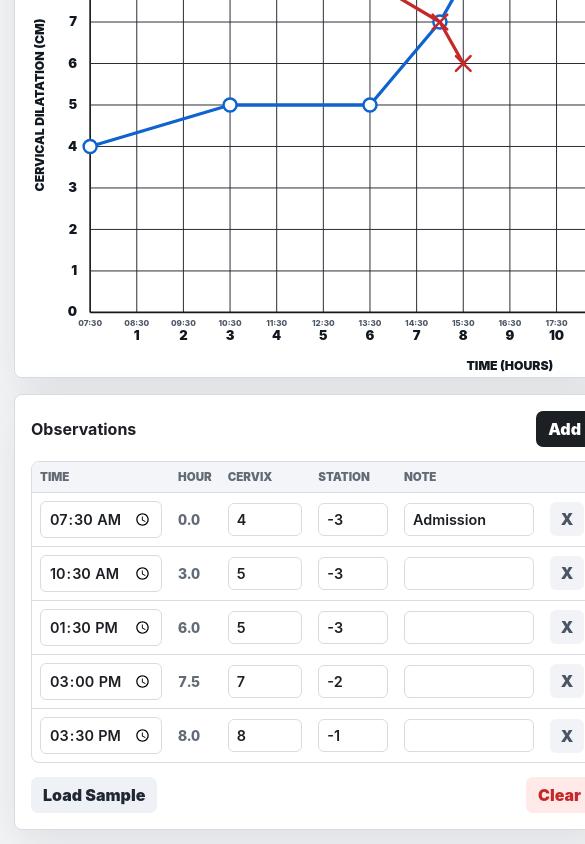
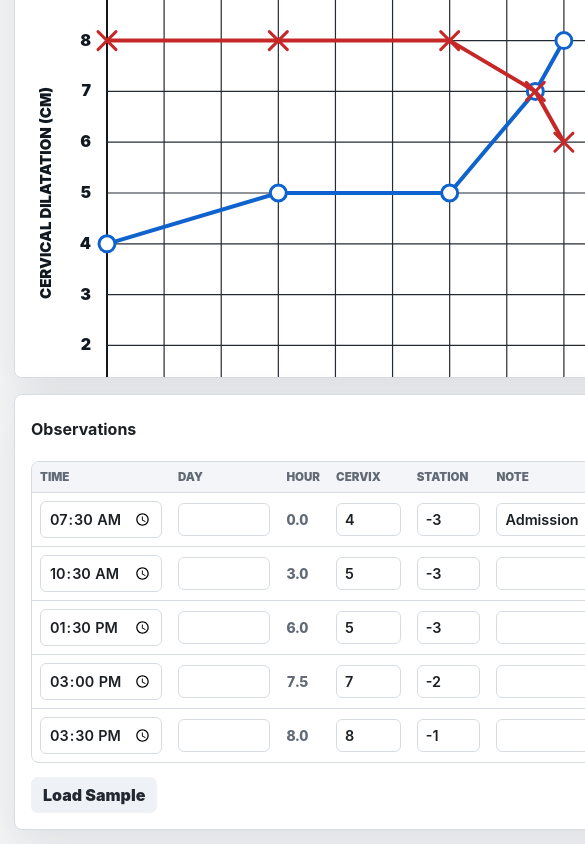
Before and after one commit to micahnut/friedmans-curve, a React (Vite) app: page / in a window 390 px wide. Shown: the part 1221-2065 px from the top of the page, 585 px wide, since content can reach past the window. Built offline with nearby package versions, Linux system fonts and the light colour scheme.

Commit message:
fix date range add day 0 and day 1

```diff
--- a/src/App.jsx
+++ b/src/App.jsx
@@ -28,6 +28,7 @@ function createObservation(values = {}) {
   return {
     id: values.id || makeId(),
     time: values.time || "",
+    dayOffset: values.dayOffset ?? "",
     dilation: values.dilation ?? "",
     station: values.station ?? "",
     note: values.note || ""
@@ -81,14 +82,25 @@ function minutesFromTime(value) {
   return hours * 60 + minutes;
 }
 
-function hourFromStart(time, startTime) {
+function hourFromStart(time, startTime, dayOffset = "") {
   const start = minutesFromTime(startTime);
   let current = minutesFromTime(time);
 
   if (start === null || current === null) return null;
+  const day = numberOrNull(dayOffset);
+
+  if (day !== null) {
+    return (current - start) / 60 + Math.max(0, day) * 24;
+  }
+
   if (current < start) current += 24 * 60;
 
   return (current - start) / 60;
+}
+
+function dayOffsetFromStartHour(hour, startTime) {
+  const start = minutesFromTime(startTime) ?? 0;
+  return Math.floor((start + hour * 60) / (24 * 60));
 }
 
 function timeFromStart(hour, startTime) {
@@ -111,11 +123,11 @@ function clamp(value, min, max) {
 }
 
 function pointStatus(observation, startTime) {
-  const hour = hourFromStart(observation.time, startTime);
+  const hour = hourFromStart(observation.time, startTime, observation.dayOffset);
   const dilation = numberOrNull(observation.dilation);
   const station = numberOrNull(observation.station);
 
-  const validTime = hour !== null && hour >= 0 && hour <= 18;
+  const validTime = hour !== null && hour >= 0;
   const validDilation = dilation === null || (dilation >= 0 && dilation <= 10);
   const validStation = station === null || (station >= -5 && station <= 5);
 
@@ -124,24 +136,37 @@ function pointStatus(observation, startTime) {
 
 function sortedObservations(observations, startTime) {
   return [...observations].sort((a, b) => {
-    const hourA = hourFromStart(a.time, startTime);
-    const hourB = hourFromStart(b.time, startTime);
+    const hourA = hourFromStart(a.time, startTime, a.dayOffset);
+    const hourB = hourFromStart(b.time, startTime, b.dayOffset);
     return (hourA ?? 99) - (hourB ?? 99);
   });
 }
 
 function buildSvgData(patient, observations) {
-  const width = 1200;
+  const baseWidth = 1200;
   const height = 850;
+  const left = 92;
+  const top = 226;
+  const bottom = 734;
+  const hourWidth = 57;
+  const maxObservationHour = Math.max(
+    18,
+    ...observations.map((observation) => {
+      const hour = hourFromStart(observation.time, patient.startTime, observation.dayOffset);
+      return hour !== null && hour >= 0 ? Math.ceil(hour) : 0;
+    })
+  );
+  const maxHour = Math.max(18, maxObservationHour);
+  const width = Math.max(baseWidth, left + maxHour * hourWidth + 80);
   const grid = {
-    left: 92,
-    top: 226,
-    right: 1120,
-    bottom: 734
+    left,
+    top,
+    right: width - 80,
+    bottom
   };
   const gridWidth = grid.right - grid.left;
   const gridHeight = grid.bottom - grid.top;
-  const xForHour = (hour) => grid.left + (clamp(hour, 0, 18) / 18) * gridWidth;
+  const xForHour = (hour) => grid.left + (clamp(hour, 0, maxHour) / maxHour) * gridWidth;
   const yForDilation = (dilation) => grid.bottom - (clamp(dilation, 0, 10) / 10) * gridHeight;
   const yForStation = (station) => grid.top + ((clamp(station, -5, 5) + 5) / 10) * gridHeight;
   const dilationPoints = [];
@@ -192,6 +217,7 @@ function buildSvgData(patient, observations) {
     xForHour,
     yForDilation,
     timeFromHour: (hour) => timeFromStart(hour, patient.startTime),
+    maxHour,
     dilationPoints,
     stationPoints,
     notes,
@@ -275,6 +301,7 @@ function Chart({ patient, observations, chartRef }) {
   const diagnosisLines = wrapText(diagnosisText, patient.residentName ? 102 : 132);
   const hasFooter = Boolean(patient.finalDiagnosis || patient.residentName);
   const gridCenterY = (grid.top + grid.bottom) / 2;
+  const stationLabelX = grid.right + 54;
   const legendY = 124 + (maxHeaderLines - 1) * headerLineHeight;
   const timeLabelY = grid.bottom + 70;
   const diagnosisY = grid.bottom + 90;
@@ -290,6 +317,7 @@ function Chart({ patient, observations, chartRef }) {
       aria-label="Generated Friedman's curve"
       viewBox={`0 0 ${width} ${height}`}
       xmlns="http://www.w3.org/2000/svg"
+      style={{ minWidth: `${width}px`, aspectRatio: `${width} / ${height}` }}
     >
       <rect width={width} height={height} fill="#ffffff" />
       <text x={width / 2} y="42" textAnchor="middle" fontSize="27" fontWeight="900" fill="#111820">
@@ -320,9 +348,9 @@ function Chart({ patient, observations, chartRef }) {
         );
       })}
 
-      {Array.from({ length: 19 }, (_, hour) => {
+      {Array.from({ length: data.maxHour + 1 }, (_, hour) => {
         const x = data.xForHour(hour);
-        const isEdge = hour === 0 || hour === 18;
+        const isEdge = hour === 0 || hour === data.maxHour;
 
         return (
           <g key={`hour-${hour}`}>
@@ -374,7 +402,7 @@ function Chart({ patient, observations, chartRef }) {
       <text x="36" y={gridCenterY} fontSize="15" fontWeight="900" fill="#111820" textAnchor="middle" transform={`rotate(-90 36 ${gridCenterY})`}>
         CERVICAL DILATATION (CM)
       </text>
-      <text x="1164" y={gridCenterY} fontSize="15" fontWeight="900" fill="#111820" textAnchor="middle" transform={`rotate(90 1164 ${gridCenterY})`}>
+      <text x={stationLabelX} y={gridCenterY} fontSize="15" fontWeight="900" fill="#111820" textAnchor="middle" transform={`rotate(90 ${stationLabelX} ${gridCenterY})`}>
         STATION
       </text>
       <text x={(grid.left + grid.right) / 2} y={timeLabelY} textAnchor="middle" fontSize="15" fontWeight="900" fill="#111820">
@@ -551,12 +579,14 @@ export default function App() {
     setState((current) => {
       const sorted = sortedObservations(current.observations, current.patient.startTime);
       const last = sorted.at(-1);
-      const lastHour = last ? hourFromStart(last.time, current.patient.startTime) : null;
-      const nextTime = lastHour === null ? current.patient.startTime : timeFromStart(lastHour + 1, current.patient.startTime);
+      const lastHour = last ? hourFromStart(last.time, current.patient.startTime, last.dayOffset) : null;
+      const nextHour = lastHour === null ? 0 : lastHour + 1;
+      const nextTime = timeFromStart(nextHour, current.patient.startTime);
+      const nextDayOffset = dayOffsetFromStartHour(nextHour, current.patient.startTime);
 
       return {
         ...current,
-        observations: [...current.observations, createObservation({ time: nextTime })]
+        observations: [...current.observations, createObservation({ time: nextTime, dayOffset: nextDayOffset ? String(nextDayOffset) : "" })]
       };
     });
   };
@@ -598,9 +628,10 @@ export default function App() {
     const url = URL.createObjectURL(svgBlob);
 
     image.onload = () => {
+      const viewBox = chartRef.current.viewBox.baseVal;
       const canvas = document.createElement("canvas");
-      canvas.width = 2400;
-      canvas.height = 1700;
+      canvas.width = viewBox.width * 2;
+      canvas.height = viewBox.height * 2;
 
       const context = canvas.getContext("2d");
       context.fillStyle = "#ffffff";
@@ -724,6 +755,7 @@ export default function App() {
               <thead>
                 <tr>
                   <th scope="col">Time</th>
+                  <th scope="col">Day</th>
                   <th scope="col">Hour</th>
                   <th scope="col">Cervix</th>
                   <th scope="col">Station</th>
@@ -740,6 +772,9 @@ export default function App() {
                     <tr key={observation.id} className={hasWarning ? "row-warning" : undefined}>
                       <td>
                         <input value={observation.time} type="time" onChange={(event) => updateObservation(observation.id, "time", event.target.value)} />
+                      </td>
+                      <td>
+                        <input value={observation.dayOffset} inputMode="numeric" type="number" min="0" step="1" onChange={(event) => updateObservation(observation.id, "dayOffset", event.target.value)} />
                       </td>
                       <td className="hour-cell">{status.hour === null ? "--" : status.hour.toFixed(1)}</td>
                       <td>
--- a/src/styles.css
+++ b/src/styles.css
@@ -245,7 +245,7 @@ input[type="number"] {
 
 table {
   width: 100%;
-  min-width: 560px;
+  min-width: 620px;
   border-collapse: collapse;
 }
 
```
Also changed, not shown: 5 other files (tests, documents, lock files or other folders).
